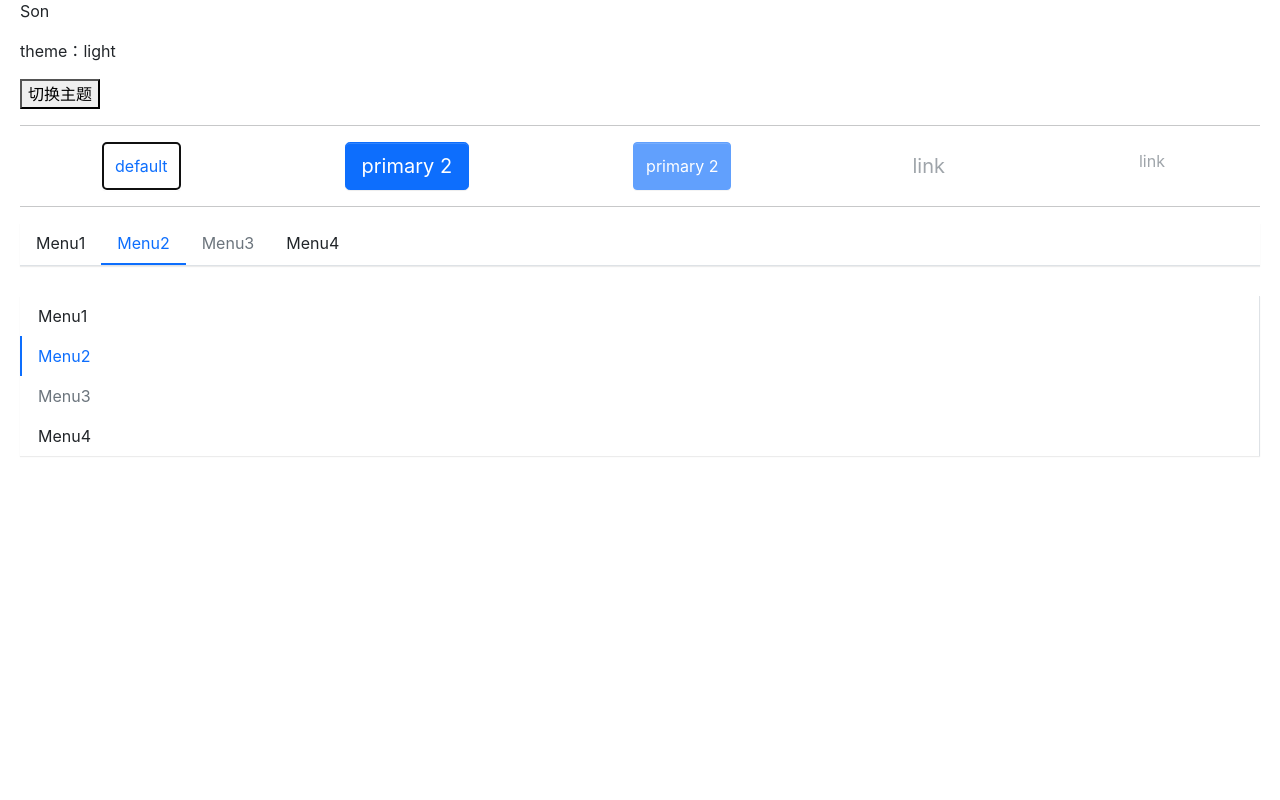
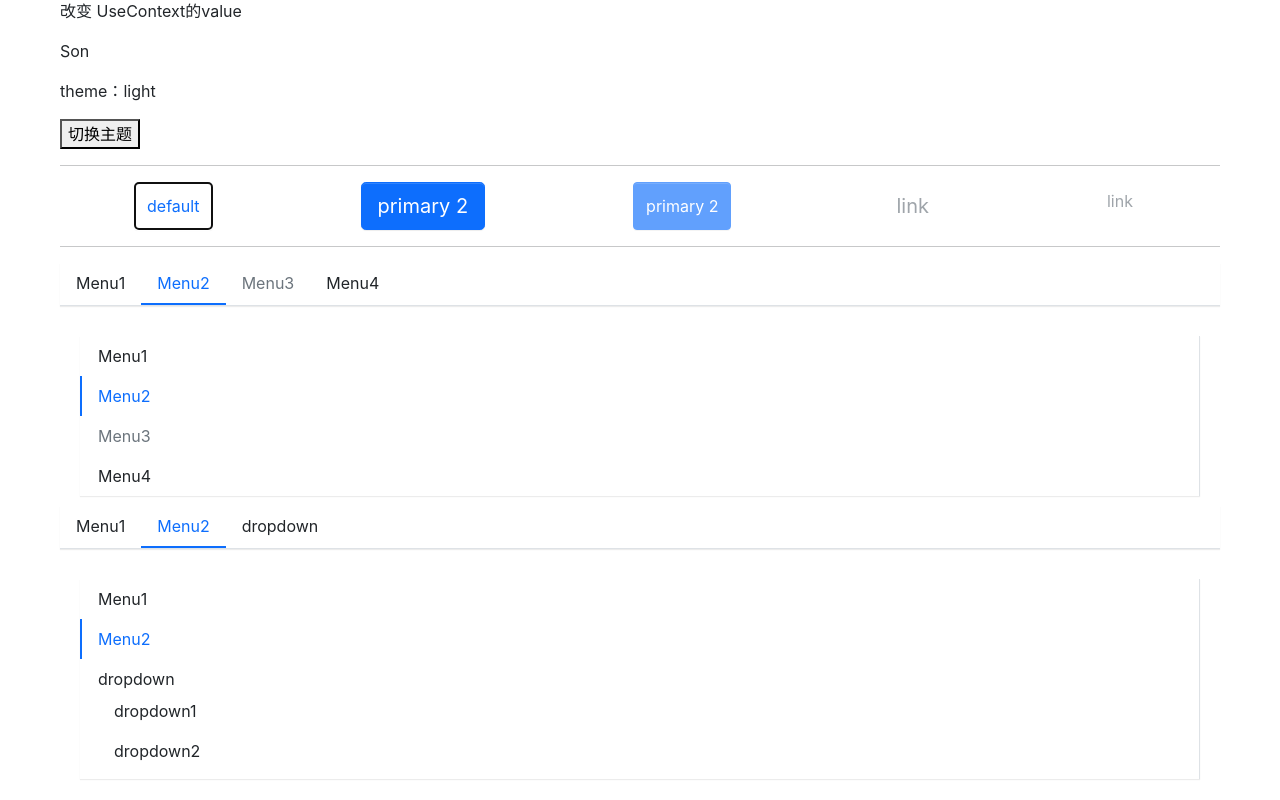
Before and after one commit to xld1393679430/react-ts-storybook, a React (Create React App) app: page / in a window 1280 px wide. Shown: the part 228-1028 px from the top of the page. Before the commit the page ends 800 px from the top, so only its background shows below. Built offline with nearby package versions, Linux system fonts and the light colour scheme.

Commit message:
完善Menu组件

```diff
--- a/src/App.tsx
+++ b/src/App.tsx
@@ -3,7 +3,7 @@ import { TestDemos, ButtonExample, MenuExample } from "./components/Examples";
 
 function App() {
   return (
-    <div style={{ padding: 20 }}>
+    <div style={{ padding: 60 }}>
       <h1>App</h1>
 
       <hr />
--- a/src/components/Menu/Example/index.js
+++ b/src/components/Menu/Example/index.js
@@ -1,11 +1,13 @@
 import Menu from "../index";
 import MenuItem from "../MenuItem/index";
+import SubMenu from "../SubMenu/index";
 
 const Index = () => {
   return (
     <>
       <Menu
-        defaultIndex={1}
+        title="自定义title"
+        defaultIndex={"1"}
         data-desc="Menu"
         onSelect={(index) => {
           // alert(`Menu ${index}`);
@@ -17,13 +19,31 @@ const Index = () => {
         <MenuItem>Menu4</MenuItem>
       </Menu>
 
-      <Menu defaultIndex={1} data-desc="Menu" mode="vertical">
+      <Menu defaultIndex={"1"} data-desc="Menu" mode="vertical">
         <MenuItem data-desc="MenuItem">Menu1</MenuItem>
         <MenuItem>Menu2</MenuItem>
         <MenuItem disabled>Menu3</MenuItem>
         <MenuItem>Menu4</MenuItem>
         {/* 这里控制台会有报错。 */}
-        <div>222</div>
+        {/* <div>222</div> */}
+      </Menu>
+
+      <Menu defaultIndex={"1"} data-desc="Menu">
+        <MenuItem data-desc="MenuItem">Menu1</MenuItem>
+        <MenuItem>Menu2</MenuItem>
+        <SubMenu title="dropdown">
+          <MenuItem>dropdown1</MenuItem>
+          <MenuItem>dropdown2</MenuItem>
+        </SubMenu>
+      </Menu>
+
+      <Menu defaultIndex={"1"} data-desc="Menu" mode="vertical" defaultOpenSubMenus={"2"}>
+        <MenuItem data-desc="MenuItem">Menu1</MenuItem>
+        <MenuItem>Menu2</MenuItem>
+        <SubMenu title="dropdown">
+          <MenuItem>dropdown1</MenuItem>
+          <MenuItem>dropdown2</MenuItem>
+        </SubMenu>
       </Menu>
     </>
   );
--- a/src/components/Menu/MenuItem/index.tsx
+++ b/src/components/Menu/MenuItem/index.tsx
@@ -1,9 +1,9 @@
-import React, { useContext } from "react";
+import React, { memo, useCallback, useContext, useMemo } from "react";
 import classNames from "classnames";
 import { MenuContext } from "..";
 
 export interface BaseMenuItemProps {
-  index?: number;
+  index?: string;
   disabled?: boolean;
   className?: string;
   style?: string;
@@ -11,26 +11,29 @@ export interface BaseMenuItemProps {
 
 export type MenuItemProps = BaseMenuItemProps & React.HTMLAttributes<HTMLElement>;
 
-const Index: React.FC<MenuItemProps> = (props) => {
+const Index: React.FC<MenuItemProps> = memo((props) => {
   const { children, index, disabled, className, style, ...rest } = props;
   const context = useContext(MenuContext);
-  const classes = classNames("menu-item", className, {
-    "is-disabled": disabled,
-    "is-active": context.index === index,
-  });
 
-  const handleClick = () => {
-    if (context.onSelect && !disabled && typeof index === "number") {
+  const classes = useMemo(() => {
+    return classNames("menu-item", className, {
+      "is-disabled": disabled,
+      "is-active": context.index?.startsWith(index || ""),
+    });
+  }, [className, context.index, disabled, index]);
+
+  const handleClick = useCallback(() => {
+    if (context.onSelect && !disabled && typeof index === "string") {
       context.onSelect(index);
     }
-  };
+  }, [context, disabled, index]);
 
   return (
     <li className={classes} style={style} data-menu-item-index={index} onClick={handleClick} {...rest}>
       {children}
     </li>
   );
-};
+});
 
 Index.defaultProps = {};
 Index.displayName = "MenuItem"; // chrome-devtool可以正确显示组件的名字
--- /dev/null
+++ b/src/components/Menu/SubMenu/index.tsx
@@ -0,0 +1,86 @@
+import React, { useContext, useState } from "react";
+import classNames from "classnames";
+import { MenuContext } from "../index";
+import { MenuItemProps } from "../MenuItem";
+
+export interface BaseSubMenuProps {
+  index?: string;
+  title: string;
+  className?: string;
+}
+
+export type SubMenuProps = BaseSubMenuProps & React.HTMLAttributes<HTMLElement>;
+
+const Index: React.FC<SubMenuProps> = ({ index, title, className, children, ...rest }) => {
+  const context = useContext(MenuContext);
+  const openedSubMenus = context.defaultOpenSubMenus as Array<string>;
+  const isOpen = index && context.mode === "vertical" ? openedSubMenus.includes(index) : false;
+  const [menuOpen, setMenuOpen] = useState(isOpen);
+  const classes = classNames("menu-item submenu-item", className, {
+    "is-active": context.index?.startsWith(index || ""),
+  });
+
+  let timer: any;
+  const handleMouse = (e: React.MouseEvent, toggle: boolean) => {
+    timer && clearTimeout(timer);
+    e.preventDefault();
+    timer = setTimeout(() => {
+      setMenuOpen(toggle);
+    }, 300);
+  };
+
+  const handleClick = (e: React.MouseEvent) => {
+    e.preventDefault();
+    // 点击的是SubMenu的MenuItem时不需要关闭
+    if (index?.indexOf("-") !== -1) {
+      setMenuOpen(!menuOpen);
+    }
+
+    if (context.onSelect && typeof index === "string") {
+      context.onSelect(index);
+    }
+  };
+
+  const clickEvents = {
+    onClick: handleClick,
+  };
+
+  const hoverEvents =
+    context.mode === "vertical"
+      ? {}
+      : {
+          onMouseEnter: (e: React.MouseEvent) => handleMouse(e, true),
+          onMouseLeave: (e: React.MouseEvent) => handleMouse(e, false),
+        };
+
+  const renderChildren = () => {
+    const subMenuClasses = classNames("viking-submenu", {
+      "menu-opened": menuOpen,
+    });
+    const childrenComponent = React.Children.map(children, (child, idx) => {
+      const childElement = child as React.FunctionComponentElement<MenuItemProps>;
+      const { displayName } = childElement.type;
+      if (displayName === "MenuItem") {
+        return React.cloneElement(childElement, {
+          index: `${index}-${idx}`,
+        });
+      } else {
+        console.error("[SubMenu] Warning: Menu has a child which is not a MenuItem");
+      }
+    });
+    return <ul className={subMenuClasses}>{childrenComponent}</ul>;
+  };
+
+  return (
+    <li key={index} className={classes} {...hoverEvents} {...rest}>
+      <div className="submenu-title" {...clickEvents}>
+        {title}
+      </div>
+      {renderChildren()}
+    </li>
+  );
+};
+
+Index.displayName = "SubMenu";
+
+export default Index;
--- a/src/components/Menu/index.tsx
+++ b/src/components/Menu/index.tsx
@@ -1,14 +1,15 @@
-import React, { createContext, useState } from "react";
+import React, { createContext, memo, useState } from "react";
 import classNames from "classnames";
 import { MenuItemProps } from "./MenuItem";
 
 type MenuMode = "horizontal" | "vertical";
-type SelectCallback = (selectedIndex: number) => void;
+type SelectCallback = (selectedIndex: string) => void;
 
 export interface BaseMenuProps {
-  defaultIndex?: number;
+  defaultIndex?: string;
   className?: string;
   mode?: MenuMode;
+  defaultOpenSubMenus?: string[];
   style?: React.CSSProperties;
   onSelect?: SelectCallback;
 }
@@ -16,22 +17,25 @@ export interface BaseMenuProps {
 export type MenuProps = BaseMenuProps & React.HTMLAttributes<HTMLElement>;
 
 interface IMenuContext {
-  index: number;
+  index: string;
   onSelect?: SelectCallback;
+  mode?: MenuMode;
+  defaultOpenSubMenus?: string[];
 }
 
-export const MenuContext = createContext<IMenuContext>({ index: 0 });
+export const MenuContext = createContext<IMenuContext>({ index: "0" });
 
-const Index: React.FC<MenuProps> = (props) => {
-  const { children, className, mode, style, defaultIndex, onSelect, ...rest } = props;
+const Index: React.FC<MenuProps> = memo((props) => {
+  const { children, className, mode, defaultOpenSubMenus, style, defaultIndex, onSelect, ...rest } = props;
 
   const [currentActive, setActive] = useState(defaultIndex);
 
   const classes = classNames("viking-menu", className, {
     "menu-vertical": mode === "vertical",
+    "menu-horizontal": mode !== "vertical",
   });
 
-  const handleClick = (index: number) => {
+  const handleClick = (index: string) => {
     setActive(index);
     if (onSelect) {
       onSelect(index);
@@ -39,7 +43,9 @@ const Index: React.FC<MenuProps> = (props) => {
   };
 
   const passedContext: IMenuContext = {
-    index: currentActive || 0,
+    index: currentActive || "0",
+    mode,
+    defaultOpenSubMenus,
     onSelect: handleClick,
   };
 
@@ -47,27 +53,28 @@ const Index: React.FC<MenuProps> = (props) => {
     return React.Children.map(children, (child, index) => {
       const childElement = child as React.FunctionComponentElement<MenuItemProps>;
       const { displayName } = childElement.type;
-      if (displayName === "MenuItem") {
+      if (displayName === "MenuItem" || displayName === "SubMenu") {
         return React.cloneElement(childElement, {
-          index,
+          index: index.toString(),
         });
       } else {
-        console.error("Warning: Menu has a child which is not a MenuItem");
+        console.error("[Menu] Warning: Menu has a child which is not a MenuItem");
       }
     });
   };
 
   return (
-    <ul className={classes} style={style} {...rest}>
+    <ul className={classes} style={style} data-menu-mode={mode} {...rest}>
       <MenuContext.Provider value={passedContext}>{renderChildren()}</MenuContext.Provider>
     </ul>
   );
-};
+});
 
 Index.displayName = "Menu";
 Index.defaultProps = {
-  defaultIndex: 0,
+  defaultIndex: "0",
   mode: "horizontal",
+  defaultOpenSubMenus: [],
 };
 
 export default Index;
--- a/src/components/Menu/style/index.scss
+++ b/src/components/Menu/style/index.scss
@@ -1,13 +1,13 @@
 .viking-menu {
 	display: flex;
 	flex-wrap: wrap;
-	padding: 0;
+	padding-left: 0;
 	margin-bottom: 30px;
 	list-style: none;
 	border-bottom: $menu-border-width solid $menu-border-color;
 	box-shadow: $menu-box-shadow;
 
-	.menu-item {
+	>.menu-item {
 		padding: $menu-item-padding-y $menu-item-padding-x;
 		cursor: pointer;
 		transition: $menu-transition;
@@ -29,18 +29,92 @@
 			border-bottom: $menu-item-active-border-width solid $menu-item-active-color;
 		}
 	}
+
+	.submenu-item {
+		position: relative;
+
+		.submenu-title {
+			display: flex;
+			align-items: center;
+		}
+
+		.arrow-icon {
+			transition: transform .25s ease-in-out;
+			margin-left: 3px;
+		}
+
+		&:hover {
+			.arrow-icon {
+				transform: rotate(180deg);
+			}
+		}
+	}
+
+	.is-vertical {
+		.arrow-icon {
+			transform: rotate(0deg) !important;
+		}
+	}
+
+	.is-vertical.is-opened {
+		.arrow-icon {
+			transform: rotate(180deg) !important;
+		}
+	}
+
+	.viking-submenu {
+		display: none;
+		list-style: none;
+		padding-left: 0;
+		white-space: nowrap;
+
+		transition: $menu-transition;
+		.menu-item {
+			padding: $menu-item-padding-y $menu-item-padding-x;
+			cursor: pointer;
+			transition: $menu-transition;
+			color: $body-color;
+
+			&.is-active,
+			&:hover {
+				color: $menu-item-active-color !important;
+			}
+		}
+	}
+
+	.viking-submenu.menu-opened {
+		display: block;
+	}
+}
+
+.menu-horizontal {
+	>.menu-item {
+		border-bottom: $menu-item-active-border-width solid transparent;
+	}
+
+	.viking-submenu {
+		position: absolute;
+		background: $white;
+		z-index: 100;
+		top: calc(100% + 8px);
+		left: 0;
+		border: $menu-border-width solid $menu-border-color;
+		box-shadow: $submenu-box-shadow;
+	}
 }
 
 .menu-vertical {
 	flex-direction: column;
-	border-bottom: 0;
+	border-bottom: 0px;
+	margin: 10px 20px;
 	border-right: $menu-border-width solid $menu-border-color;
 
-	.menu-item {
+	>.menu-item {
 		border-left: $menu-item-active-border-width solid transparent;
+
 		&.is-active,
 		&:hover {
-			border-bottom: 0;
+			border-bottom: 0px;
 			border-left: $menu-item-active-border-width solid $menu-item-active-color;
 		}
 	}
--- a/src/index.tsx
+++ b/src/index.tsx
@@ -1,17 +1,17 @@
-import React from 'react';
-import ReactDOM from 'react-dom/client';
-import './styles/index.scss';
-import App from './App';
-import reportWebVitals from './reportWebVitals';
+import React from "react";
+import ReactDOM from "react-dom/client";
+import "./styles/index.scss";
+import App from "./App";
+import reportWebVitals from "./reportWebVitals";
 
-const root = ReactDOM.createRoot(
-  document.getElementById('root') as HTMLElement
-);
-root.render(
-  <React.StrictMode>
-    <App />
-  </React.StrictMode>
-);
+const root = ReactDOM.createRoot(document.getElementById("root") as HTMLElement);
+// root.render(
+//   <React.StrictMode>
+//     <App />
+//   </React.StrictMode>
+// );
+
+root.render(<App />);
 
 // If you want to start measuring performance in your app, pass a function
 // to log results (for example: reportWebVitals(console.log))
```
Also changed, not shown: 1 other file (tests, documents, lock files or other folders).
